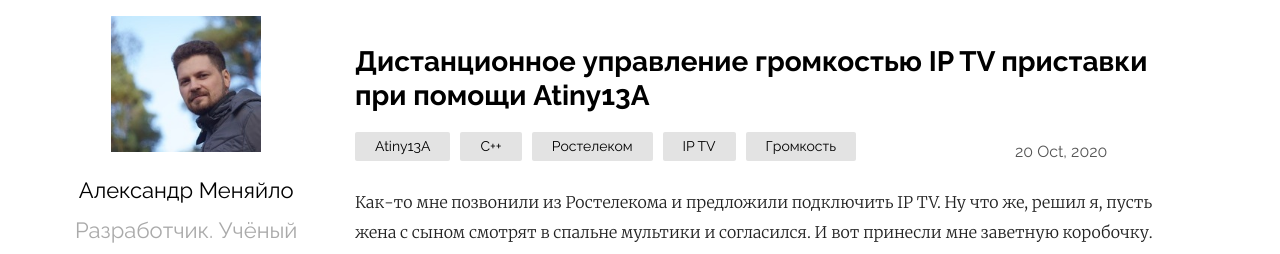
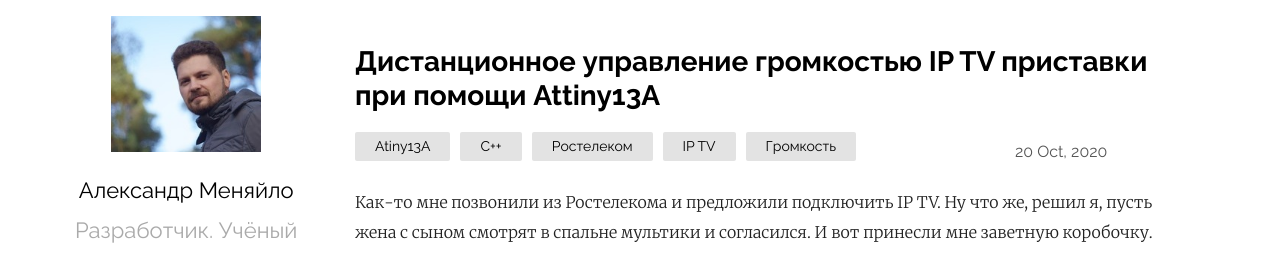
Before and after one commit to Mendeo/mendeo.github.io, a Jekyll site: the page built from _posts/2020-10-20-ip-tv-volume-control.md, in a window 1280 px wide and 900 px high. Shown: the top 254 px of the window. Built offline with Jekyll 4.4.1, drawn with Linux system fonts in a browser that asks for light colours; comment, search, counter and statistics services are not loaded.

Commit message:
Исправление опечатки в статье.

```diff
--- a/_posts/2020-10-20-ip-tv-volume-control.md
+++ b/_posts/2020-10-20-ip-tv-volume-control.md
@@ -1,8 +1,8 @@
 ---
 layout: post
-title: Дистанционное управление громкостью IP TV приставки при помощи Atiny13A
+title: Дистанционное управление громкостью IP TV приставки при помощи Attiny13A
 date: 2020-10-20 22:44:00 +03
-modified: 2020-10-22 14:31:00 +03
+modified: 2020-10-22 14:58:00 +03
 categories: Atiny13A
 tags: [Atiny13A, C++, Ростелеком, IP TV, Громкость]
 excerpt_separator: <a name="cut"></a>
```
